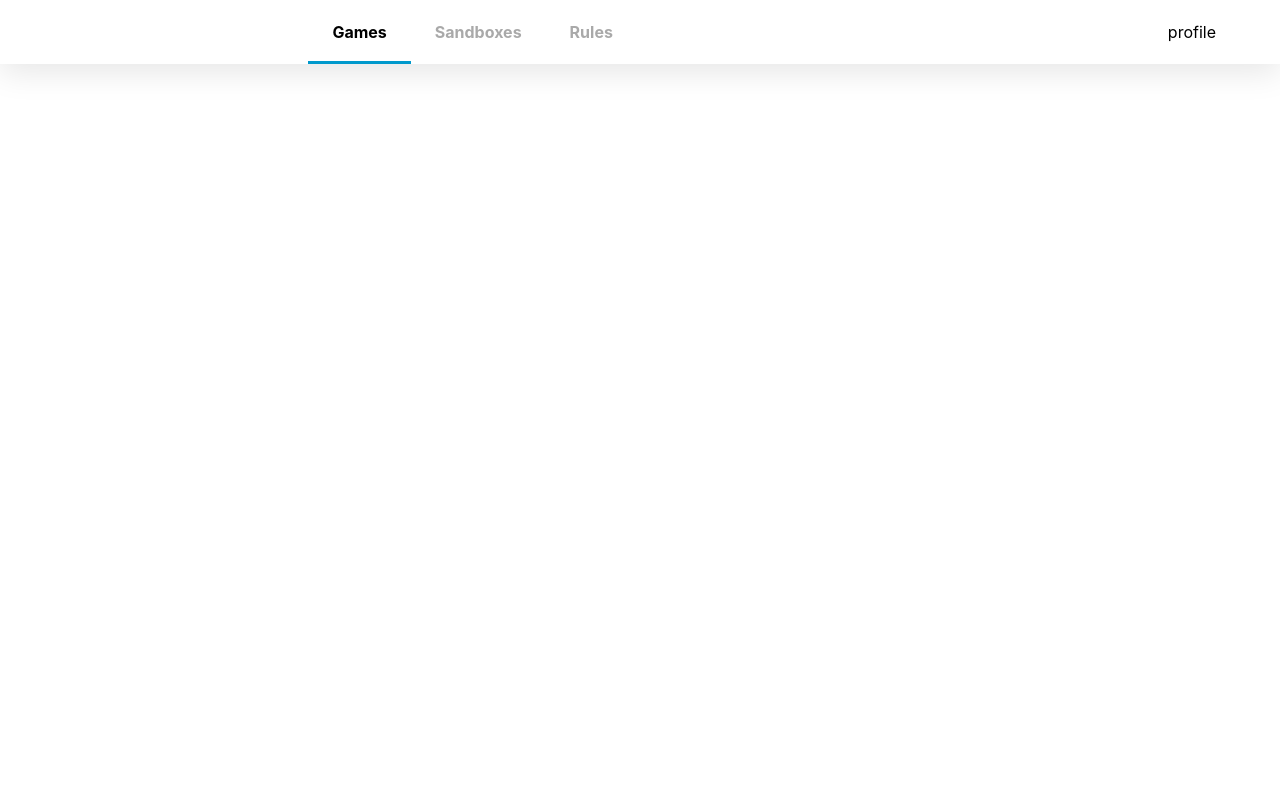
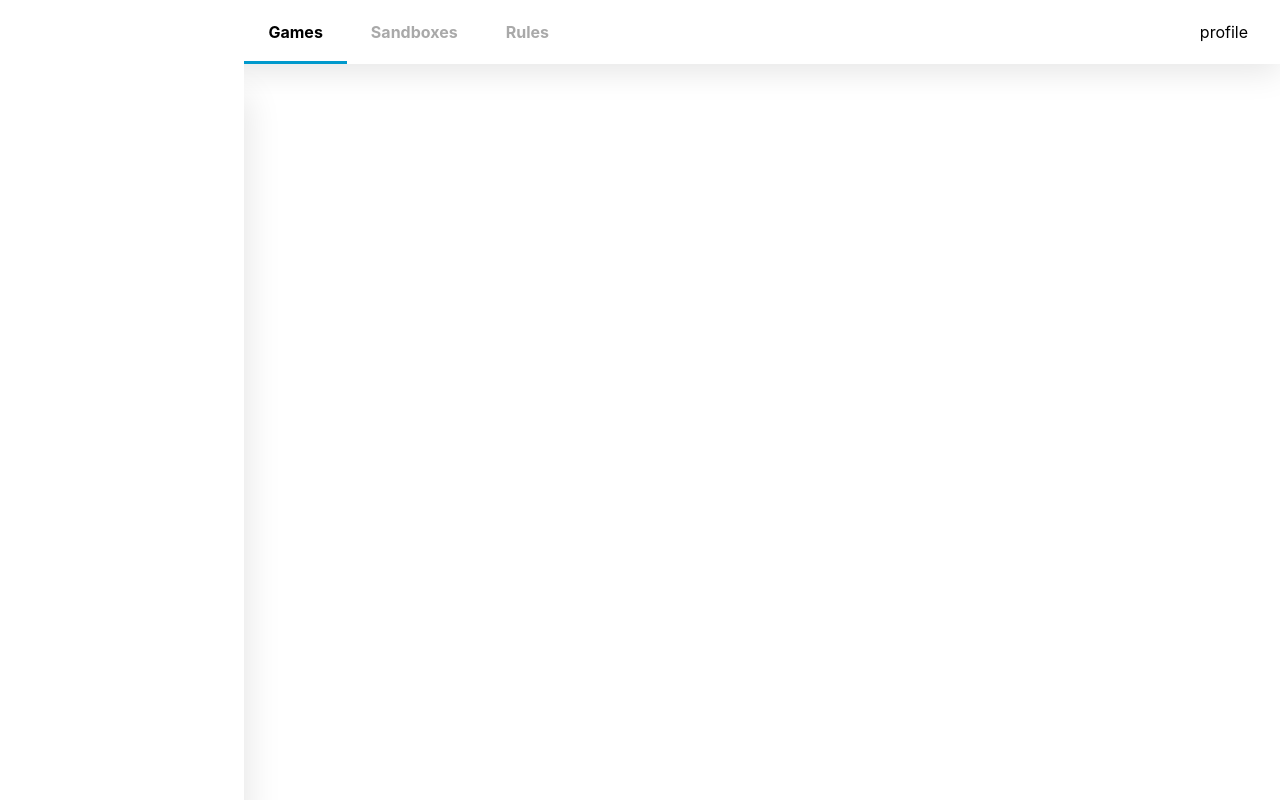
Before and after one commit to Ezequiel-GM/diplomacy, a React (Create React App) app: page /games in a window 1280 px wide. Built offline with nearby package versions, Linux system fonts and the light colour scheme; no server answers; sample sign-in values are in the browser's storage.

Commit message:
empty sidebar

```diff
--- a/src/components/AppBar.tsx
+++ b/src/components/AppBar.tsx
@@ -7,13 +7,23 @@ import { ReactComponent as LogoSvg } from "../assets/images/diplomatic_logo.svg"
 import { auth } from "../firebase";
 import NavLinks from "./appBar/NavLinks";
 
-const Container = styled.header`
+const Container = styled.div`
+  z-index: 100;
   position: absolute;
-  width: 100%;
+  top: 0;
+  right: 0;
+  bottom: 0;
+  left: 0;
+  pointer-events: none;
+`;
+
+const AppBarContainer = styled.header`
+  top: 0;
+  left: 0;
+  right: 0;
   display: flex;
   flex-direction: row;
   justify-content: center;
-  z-index: 100;
 `;
 
 const AppBarShape = styled(motion.div)`
@@ -24,6 +34,7 @@ const AppBarShape = styled(motion.div)`
   align-items: center;
   justify-content: space-between;
   height: 64px;
+  pointer-events: auto;
 `;
 
 const LogoContainer = styled(motion.div)<{ expanded: boolean }>`
@@ -32,7 +43,7 @@ const LogoContainer = styled(motion.div)<{ expanded: boolean }>`
   align-items: center;
   justify-content: center;
   width: 180px;
-  margin-right: ${({ expanded }) => (expanded ? "64px" : "0")};
+  margin-right: ${({ expanded }) => (expanded ? "32px" : "0")};
 `;
 
 const Logo = styled(LogoSvg)`
@@ -56,6 +67,18 @@ const ProfileContainer = styled(motion.div)`
   width: 200px;
 `;
 
+const Sidebar = styled(motion.div)`
+  position: absolute;
+  z-index: 100;
+  top: 64px;
+  left: 0;
+  bottom: 0;
+  width: 244px;
+  background-color: ${(props) => props.theme.color.onPrimary};
+  box-shadow: ${(props) => props.theme.boxShadow.sideBar};
+  pointer-events: auto;
+`;
+
 const appBarVariants = {
   initial: {
     y: -100,
@@ -77,7 +100,7 @@ const appBarVariants = {
     y: 0,
     borderRadius: ["0 0 100% 100%", "0 0 0% 0%"],
     flexGrow: [0.0001, 1],
-    padding: ["0 32px 12px", "0 64px 0px"],
+    padding: ["0 32px 12px", "0 32px 0px"],
     transition: {
       type: "linear",
       duration: 0.75,
@@ -98,10 +121,24 @@ const logoVariants = {
   },
 };
 
+const sideBarVariants = {
+  initial: {
+    x: -244,
+  },
+  visible: {
+    x: 0,
+    transition: {
+      type: "easeIn",
+      duration: 0.5,
+    },
+  },
+};
+
 export default function AppBar() {
   const [user, loading] = useAuthState(auth);
   const appBarControls = useAnimation();
   const contentControls = useAnimation();
+  const sideBarControls = useAnimation();
   const [isCentered, setIsCentered] = useState(false);
   const [isExpanded, setIsExpanded] = useState(false);
 
@@ -114,15 +151,24 @@ export default function AppBar() {
       await appBarControls.start("fullWidth");
       await contentControls.start("expand");
       setIsExpanded(true);
+      await sideBarControls.start("visible");
     }
 
     if (isCentered && user && !loading) {
       expandAppBar();
     }
-  }, [appBarControls, contentControls, isCentered, user, loading]);
+  }, [
+    appBarControls,
+    contentControls,
+    sideBarControls,
+    isCentered,
+    user,
+    loading,
+  ]);
 
   return (
     <Container>
+      <AppBarContainer>
         <AppBarShape
           variants={appBarVariants}
           initial="initial"
@@ -157,6 +203,12 @@ export default function AppBar() {
             </ProfileContainer>
           )}
         </AppBarShape>
+      </AppBarContainer>
+      <Sidebar
+        variants={sideBarVariants}
+        initial="initial"
+        animate={sideBarControls}
+      ></Sidebar>
     </Container>
   );
 }
--- a/src/theme.json
+++ b/src/theme.json
@@ -6,7 +6,8 @@
   },
   "boxShadow": {
     "appBar": "0px 8px 32px 0px rgba(0, 0, 0, 0.1)",
-    "card": "0px 8px 16px 4px rgba(0, 0, 0, 0.1)"
+    "card": "0px 8px 16px 4px rgba(0, 0, 0, 0.1)",
+    "sideBar": "4px 32px 32px 0px rgba(0, 0, 0, 0.1)"
   },
   "color": {
     "appBackground": "#0099CC",
```
Lines whose indentation alone changed are shown as unchanged.
